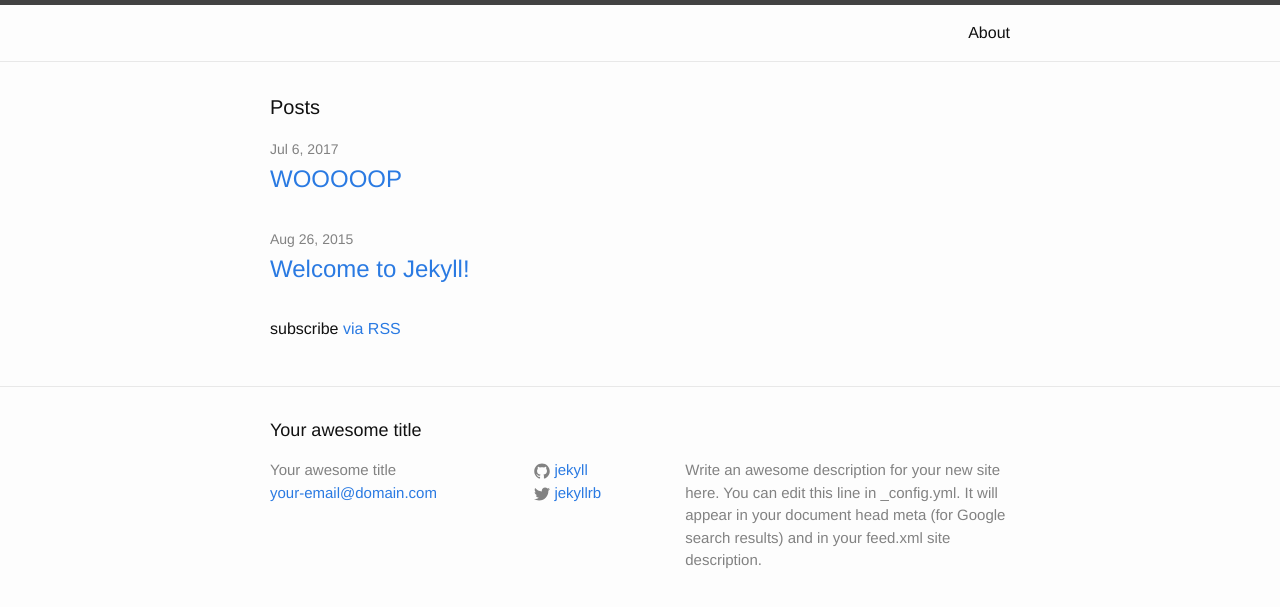
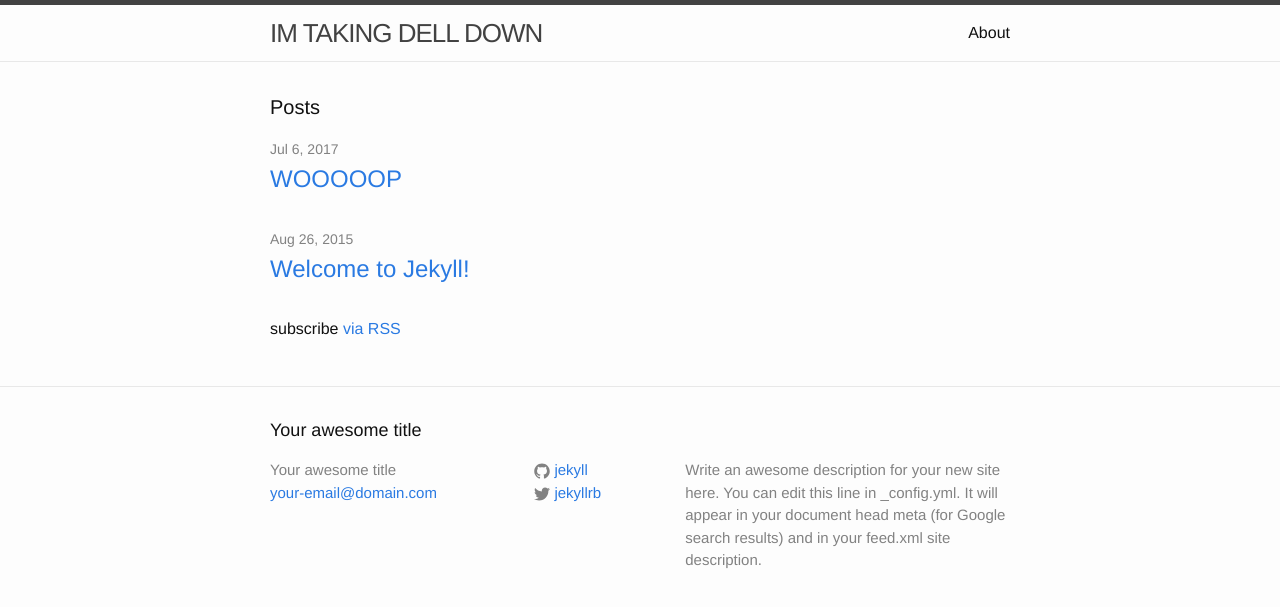
Before and after one commit to edisonneo/testjekyll, a Jekyll site: the page built from index.html, in a window 1280 px wide. Shown: the top 607 px of the page. Built offline with Jekyll 4.4.1, drawn with Linux system fonts in a browser that asks for light colours.

Commit message:
Insert site title in header

```diff
--- a/_includes/header.html
+++ b/_includes/header.html
@@ -3,7 +3,7 @@
   <div class="wrapper">
 
     <!-- <a class="site-title" href="{{ site.baseurl }}/">{{ site.title }}</a> -->
-    <a class="site-title" href="{{ site.baseurl }}/">{{ site.data.site_title }}</a>
+    <a class="site-title" href="{{ site.baseurl }}/">{{ site.data.settings.site_title }}</a>
 
     <nav class="site-nav">
       <a href="#" class="menu-icon">
```
